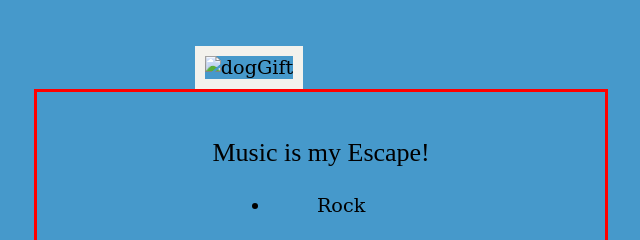
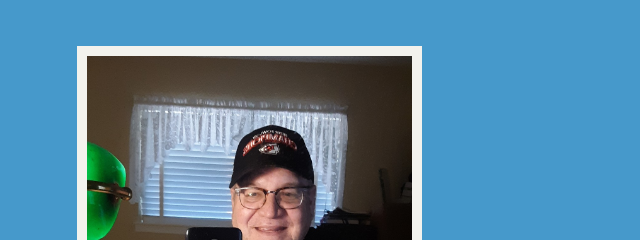
Before and after one commit to bsj6157/bsj6157, a plain HTML site: page SingIT.html in a window 1280 px wide. Shown: the part 546-786 px from the top of the page, without its empty margins (391-1031 px from the left). Drawn offline with Linux system fonts and the light colour scheme; a script that the page names is missing.

Commit message:
Update SingIT.html

```diff
--- a/SingIT.html
+++ b/SingIT.html
@@ -19,7 +19,7 @@
         <h3><a href="IDidITmyWay.html">MyWays</a></h3>
 
         <h3><a href="CLBBA.html">Faith</a></h3>
-    <img src="assets/SelfieConroe.jpg" width="325px" alt="dogGift">
+    <img src="/SelfieConroe.jpg" width="325px" alt="dogGift">
       </nav>
 </aside>
 <div class="bitbBoxSong">
```
